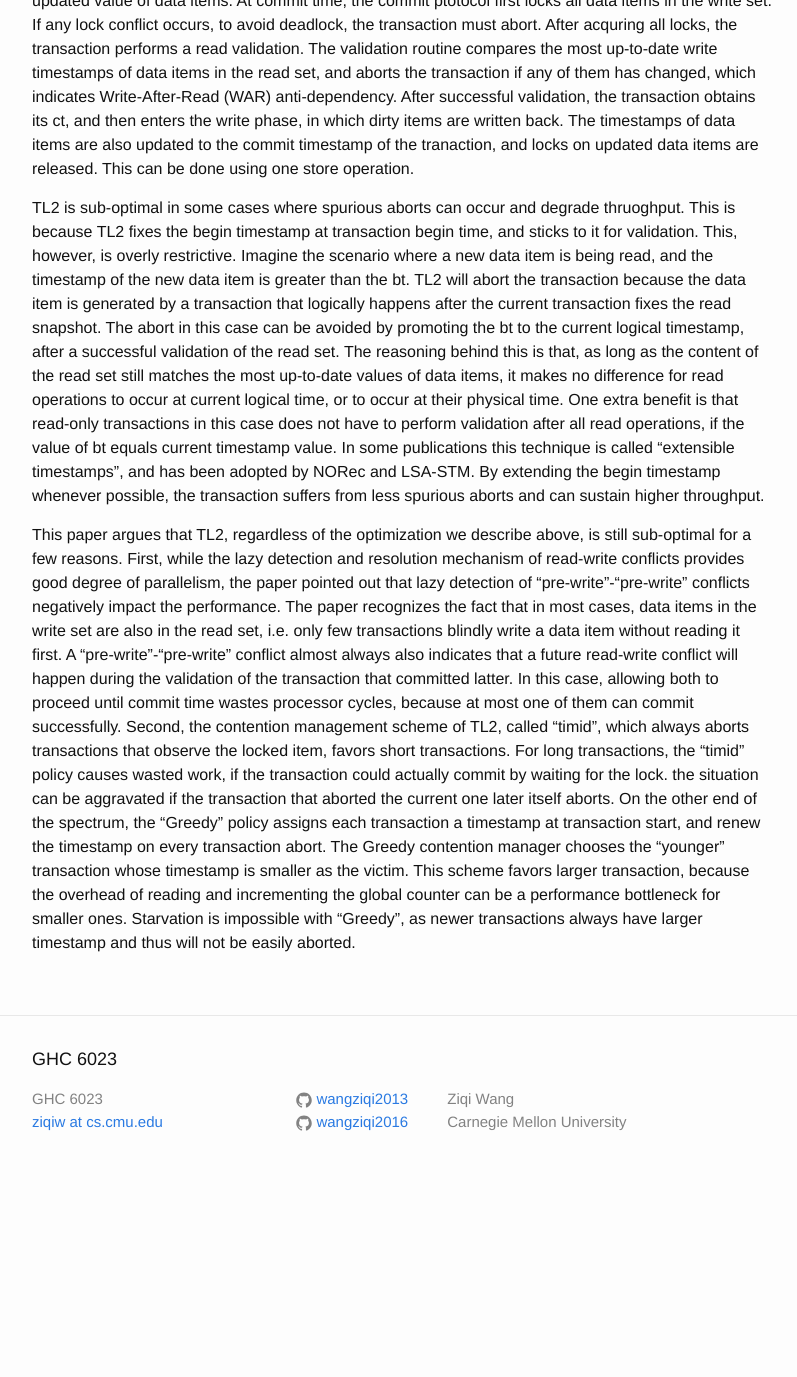
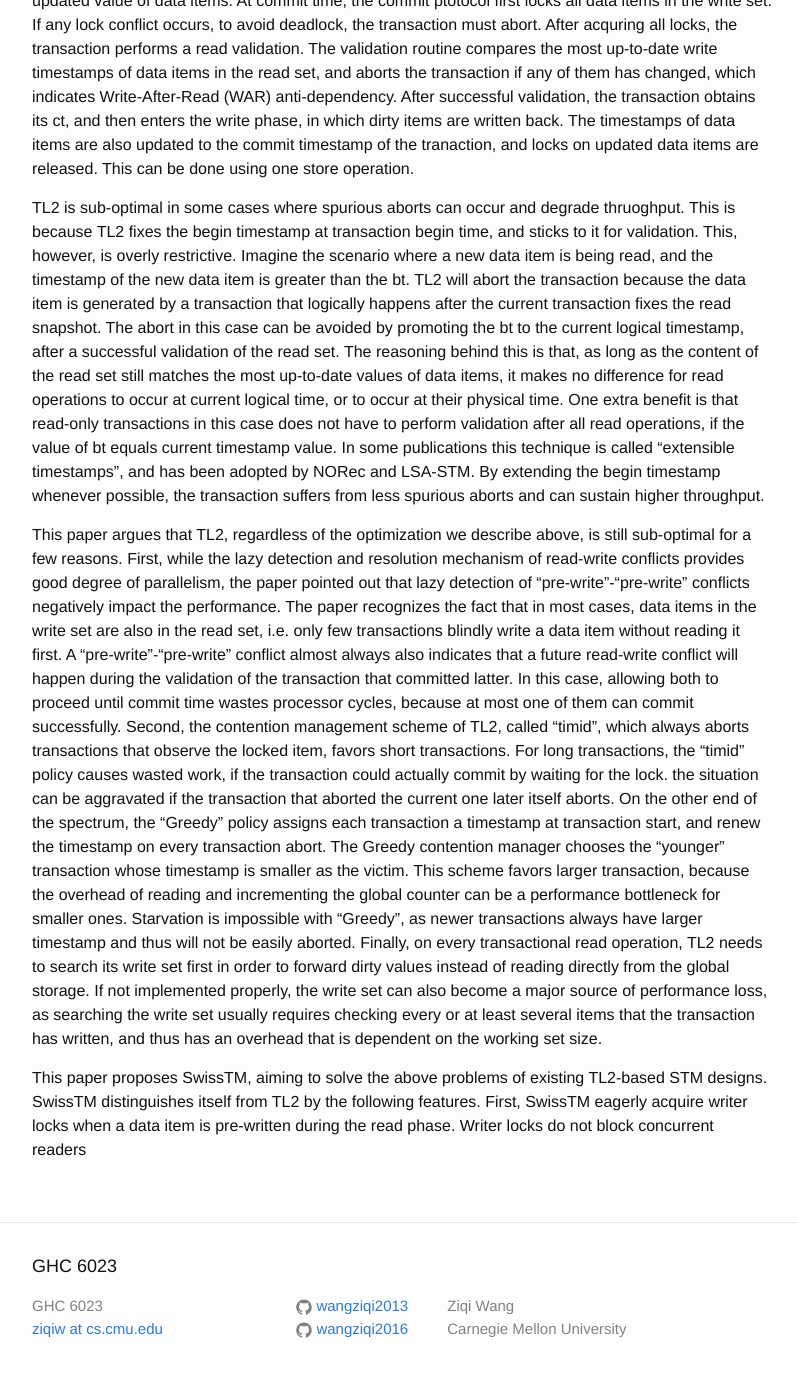
Before and after one commit to wangziqi2013/wangziqi2013.github.io, a Jekyll site: the page built from _posts/2018-07-05-SwissTM.markdown, in a window 1280 px wide and 1400 px high, scrolled down 1037 px. Shown: the top 1377 px of the window, without its empty margins (238-1035 px from the left). Built offline with Jekyll 4.4.1, drawn with Linux system fonts in a browser that asks for light colours; before the commit the page ends 2230 px from its top, so only the background shows below that.

Commit message:
Adding third problem

```diff
--- a/_posts/2018-07-05-SwissTM.markdown
+++ b/_posts/2018-07-05-SwissTM.markdown
@@ -63,4 +63,11 @@ aggravated if the transaction that aborted the current one later itself aborts.
 The Greedy contention manager chooses the "younger" transaction whose timestamp is smaller as the victim. This scheme favors
 larger transaction, because the overhead of reading and incrementing the global counter can be a performance bottleneck for
 smaller ones. Starvation is impossible with "Greedy", as newer transactions always have larger timestamp and thus will not
-be easily aborted.
+be easily aborted. Finally, on every transactional read operation, TL2 needs to search its write set first in order to forward
+dirty values instead of reading directly from the global storage. If not implemented properly, the write set can also become
+a major source of performance loss, as searching the write set usually requires checking every or at least several items
+that the transaction has written, and thus has an overhead that is dependent on the working set size.
+
+This paper proposes SwissTM, aiming to solve the above problems of existing TL2-based STM designs. SwissTM distinguishes
+itself from TL2 by the following features. First, SwissTM eagerly acquire writer locks when a data item is pre-written
+during the read phase. Writer locks do not block concurrent readers
```
